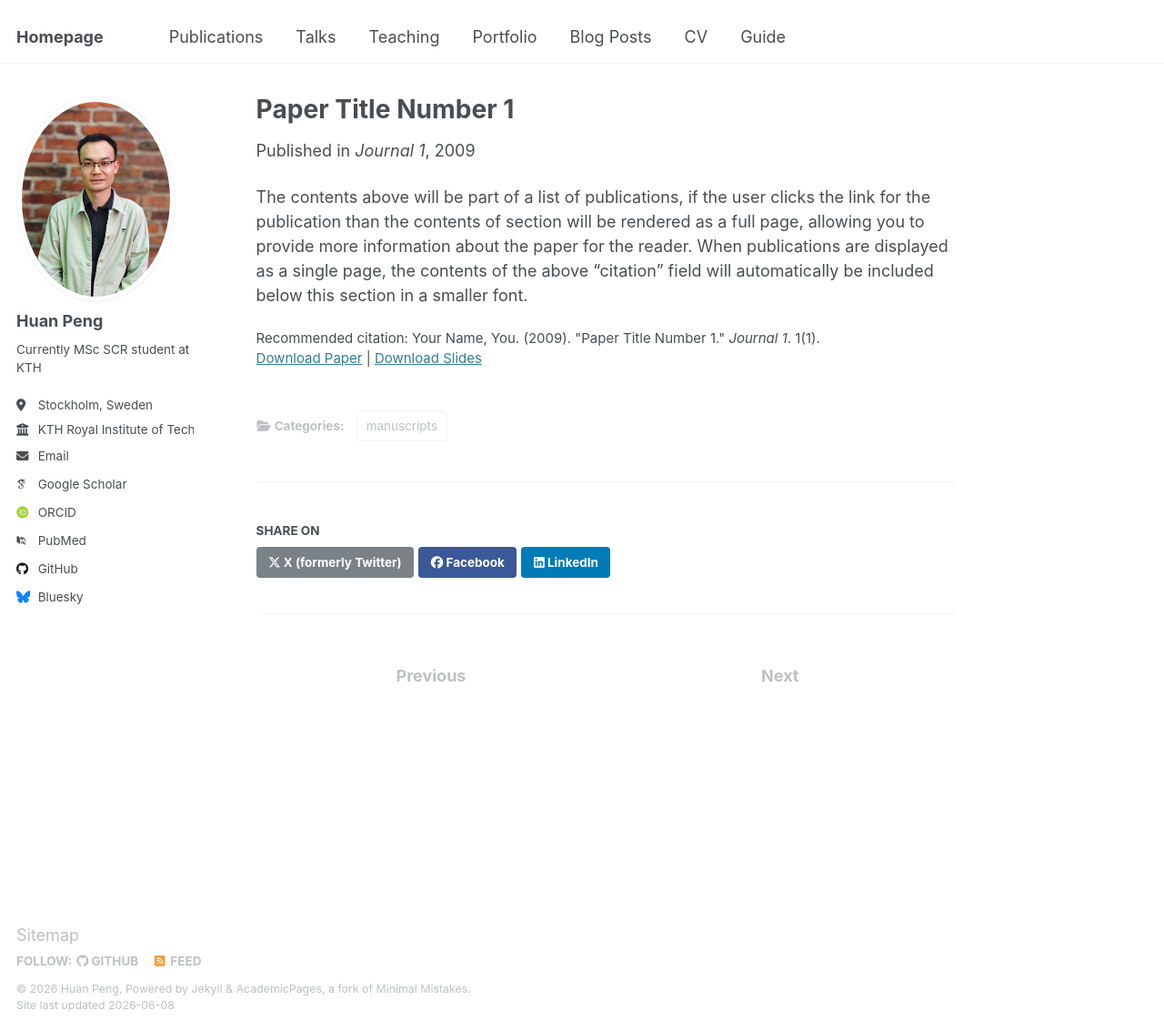
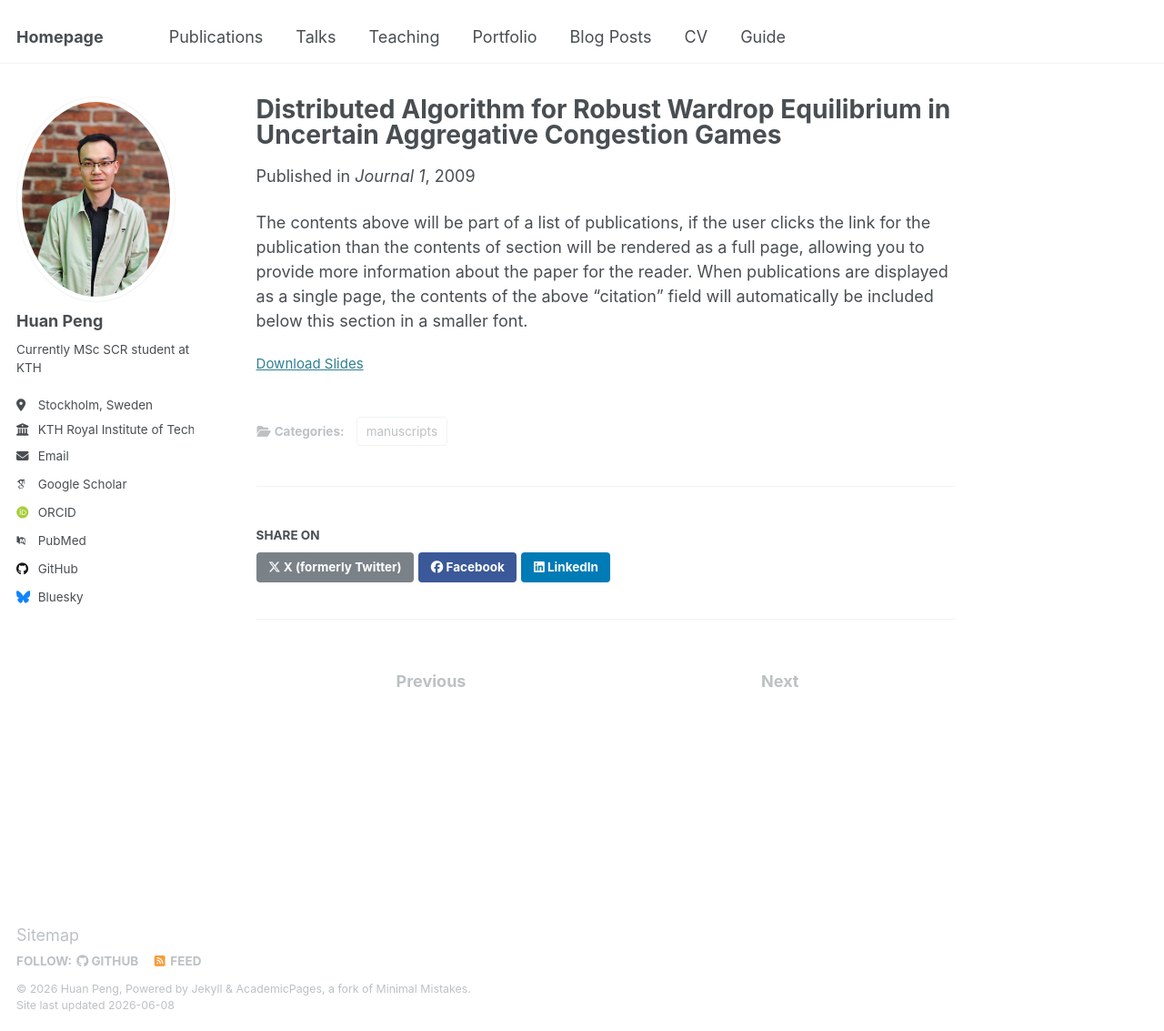
Before and after one commit to huanpen/huanpeng, a Jekyll site: the page built from _publications/2009-10-01-paper-title-number-1.md, in a window 1280 px wide and 1133 px high. Shown: the whole window at 91% size. Built offline with Jekyll 4.4.1, drawn with Linux system fonts in a browser that asks for light colours; some web fonts are replaced.

Commit message:
Update paper title and URL in publication metadata
Signed-off-by: Huan Peng <huanp@kth.se>

```diff
--- a/_publications/2009-10-01-paper-title-number-1.md
+++ b/_publications/2009-10-01-paper-title-number-1.md
@@ -1,5 +1,5 @@
 ---
-title: "Paper Title Number 1"
+title: "Distributed Algorithm for Robust Wardrop Equilibrium in Uncertain Aggregative Congestion Games"
 collection: publications
 category: manuscripts
 permalink: /publication/2009-10-01-paper-title-number-1
@@ -7,8 +7,7 @@ excerpt: 'This paper is about the number 1. The number 2 is left for future work
 date: 2009-10-01
 venue: 'Journal 1'
 slidesurl: 'http://academicpages.github.io/files/slides1.pdf'
-paperurl: 'http://academicpages.github.io/files/paper1.pdf'
-citation: 'Your Name, You. (2009). &quot;Paper Title Number 1.&quot; <i>Journal 1</i>. 1(1).'
+paperurl: '[http://academicpages.github.io/files/paper1.pdf](https://arxiv.org/abs/2606.01594)'
 ---
 
 The contents above will be part of a list of publications, if the user clicks the link for the publication than the contents of section will be rendered as a full page, allowing you to provide more information about the paper for the reader. When publications are displayed as a single page, the contents of the above "citation" field will automatically be included below this section in a smaller font.
```
